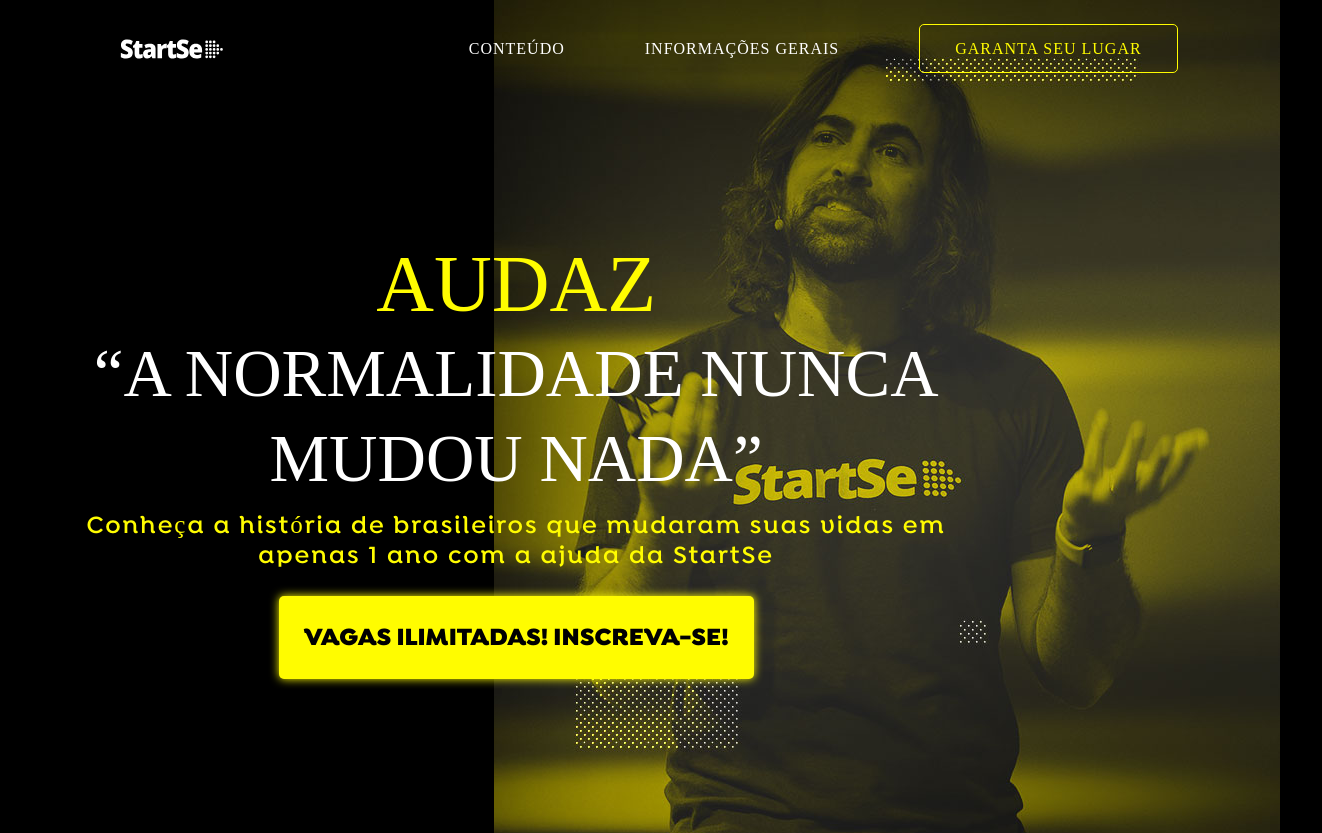
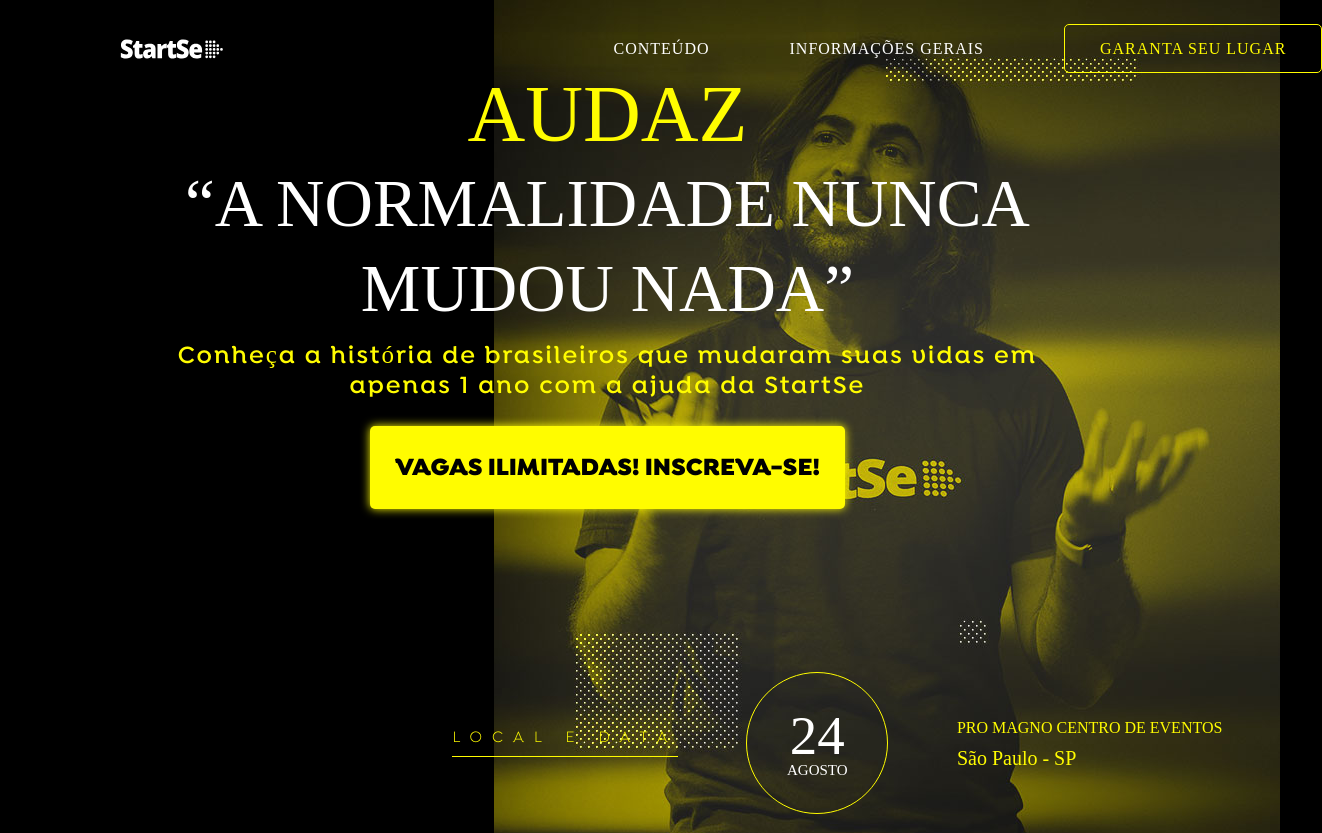
Before and after one commit to ArtUssuy/startse-challenge, a website: page index.html in a window 1280 px wide. Shown: the top 833 px of the page, 1322 px wide, since content can reach past the window. Drawn offline with Linux system fonts and the light colour scheme; a web font is replaced by a local one.

Commit message:
checkpoint - refactoring dos estilos de posicionamento

```diff
--- a/index.html
+++ b/index.html
@@ -26,13 +26,11 @@
             </div>
         </nav>
 
+    </div>
+
     <div class="image-wrapper">
         <img src="/medias/img/header-mauricio-benvenutti.jpg" alt="Foto Mauricio Benvenutti">
     </div>
-
-    </div>
-
-    <section class="first-section">
 
     <div class="main-words">
         <h1><span>Audaz</span><br />“A normalidade nunca mudou nada”</h1>
@@ -56,8 +54,7 @@
         </div>
     </div>
 
-    </section>
-
+<!--
     <section class="second-section">
         <div class="phrase-wrapper">
             <p>"Insanidade é continuar fazendo sempre a mesma coisa e esperar resultados diferentes”</p>
@@ -67,7 +64,7 @@
         <div class="img-wrapper">
             <img src="/medias/img/albert-einstein.jpg" alt="Foto Albert Einstein">
         </div>
-    </section>
+    </section> -->
 
 </body>
 </html>
--- /dev/null
+++ b/scss/components/body-grid.scss
@@ -0,0 +1,9 @@
+body {
+    background-color: #000;
+    padding: 25px 8% 0 8%;
+    padding-right: calc(8% - 20px);
+    display: grid;
+    grid-template-columns: repeat(10, 1fr);
+    grid-template-rows: auto 600px auto;
+    column-gap: 20px;
+}
--- a/scss/components/first-section.scss
+++ b/scss/components/first-section.scss
@@ -1,8 +1,10 @@
-    .first-section {
-        margin-top: 170px;
-        display: grid;
-        grid-template-columns: repeat(12, 1fr);
-        grid-template-rows: repeat(8,115px);
+.image-wrapper {
+    z-index: -1;
+    position: absolute;
+    top: 0;
+    right: 0;
+}
+
 .main-words {
     grid-column-start: 2;
     grid-column-end: 8;
@@ -94,4 +96,3 @@
         }
     }
 }
-    }
--- a/scss/components/top-menu.scss
+++ b/scss/components/top-menu.scss
@@ -1,11 +1,5 @@
-body {
-    background-color: #000;
-}
-
 .top-menu {
-    padding-right: 8%;
-    padding-left: 8%;
-    padding-top: 25px;
+    grid-column: 1/13;
     display: flex;
     justify-content: space-between;
     align-items: center;
@@ -47,10 +41,4 @@
             }
         }
     }
-    .image-wrapper {
-        z-index: -1;
-        position: absolute;
-        top: 0;
-        right: 0;
-    }
 }
--- a/scss/styles.scss
+++ b/scss/styles.scss
@@ -3,6 +3,7 @@
 @import "vendors/reset";
 
 // components
+@import "components/body-grid";
 @import "components/top-menu";
 @import "components/first-section";
 @import "components/second-section";
```
Also changed, not shown: css/styles.css. Lines whose indentation alone changed are shown as unchanged.
